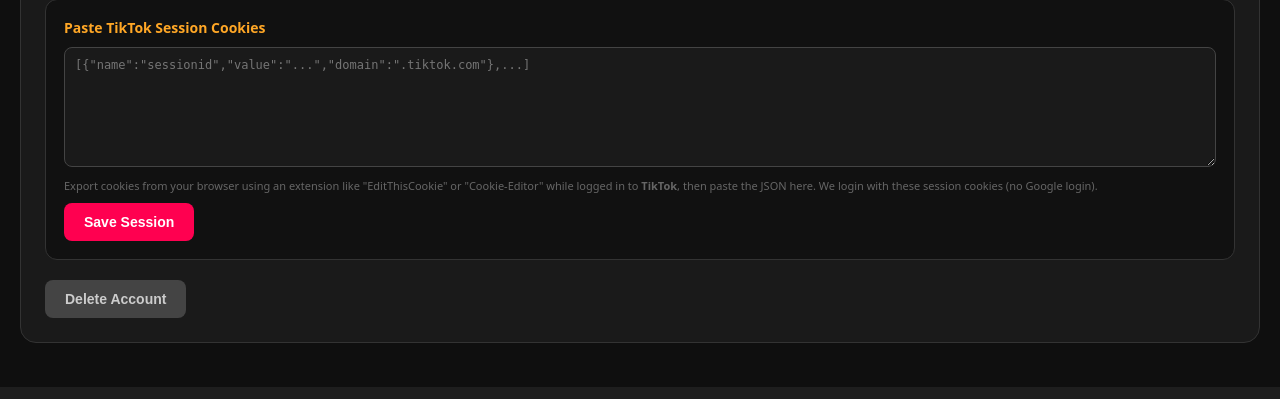
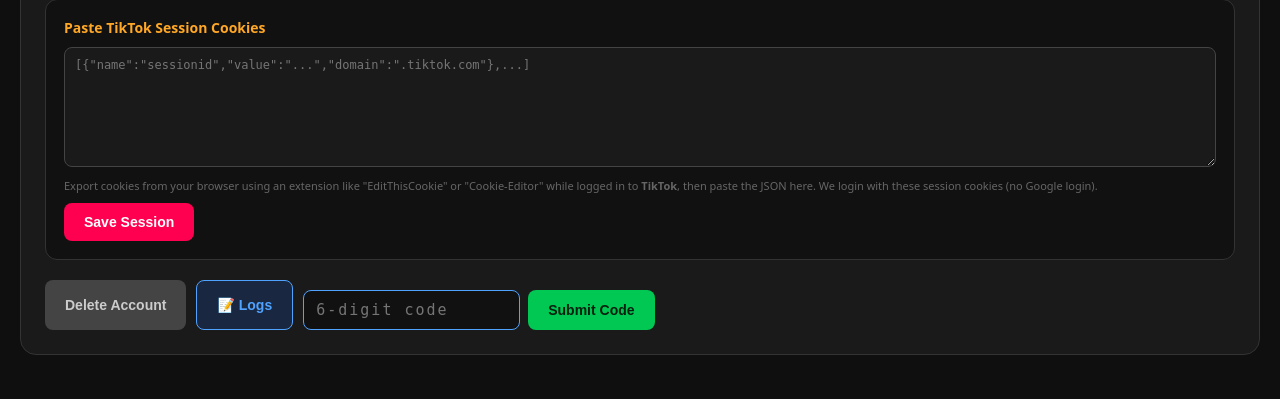
Before and after one commit to ghaith012x-collab/atc, a Flask app: page / in a window 1280 px wide. Shown: the part 853-1252 px from the top of the page. Run offline with Flask 3, Linux system fonts and the light colour scheme; the visitor is signed in with stand-in values (Sample User, id 1); data comes from the database, SQL or seed files in the repository.

Commit message:
feat(ui): add logs modal and verification code input
Add CSS styles and HTML structures for a logs viewing modal and a
verification code input field to the account management interface.
This includes styling for the logs overlay, modal, header, body,
and footer, as well as the verification row with numeric input
validation.

```diff
--- a/templates/site.html
+++ b/templates/site.html
@@ -44,6 +44,37 @@
         .btn-start { background: #00c853; color: white; }
         .btn-stop { background: #ff5252; color: white; }
         .btn-delete { background: #444; color: #ccc; }
+        .btn-logs { background: #1a2740; color: #4fa3ff; border: 1px solid #4fa3ff; }
+        .verify-row { display: flex; gap: 8px; margin-top: 10px; }
+        .verify-input {
+            flex: 1; min-width: 120px; background: #111; border: 1px solid #4fa3ff; color: #fff;
+            padding: 10px 12px; border-radius: 8px; font-size: 15px; letter-spacing: 2px;
+            font-family: ui-monospace, monospace;
+        }
+        .verify-input:focus { outline: none; border-color: #00f2ea; }
+        .btn-verify { background: #00c853; color: #04210f; border: none; font-weight: 700; }
+        .logs-overlay {
+            position: fixed; inset: 0; background: rgba(0,0,0,.7);
+            display: none; align-items: center; justify-content: center; z-index: 10000; padding: 20px;
+        }
+        .logs-overlay.show { display: flex; }
+        .logs-modal {
+            background: #141414; border: 1px solid #333; border-radius: 14px;
+            width: 100%; max-width: 820px; max-height: 85vh; display: flex; flex-direction: column;
+            box-shadow: 0 20px 60px rgba(0,0,0,.6);
+        }
+        .logs-header { display: flex; justify-content: space-between; align-items: center; padding: 16px 20px; border-bottom: 1px solid #2a2a2a; }
+        .logs-title { font-size: 16px; font-weight: 600; }
+        .logs-title span { color: #4fa3ff; }
+        .logs-close { background: transparent; border: none; color: #aaa; font-size: 20px; cursor: pointer; padding: 0 6px; }
+        .logs-close:hover { color: #fff; }
+        .logs-body {
+            padding: 16px 20px; overflow: auto; flex: 1;
+            font-family: ui-monospace, SFMono-Regular, Menlo, Consolas, monospace;
+            font-size: 12.5px; line-height: 1.55; color: #c9d1d9; white-space: pre-wrap; word-break: break-word;
+        }
+        .logs-footer { display: flex; align-items: center; gap: 12px; padding: 12px 20px; border-top: 1px solid #2a2a2a; }
+        .logs-status { color: #888; font-size: 12px; margin-right: auto; }
         .btn-delete-session { background: #2a1a1a; color: #ff5252; border: 1px solid #ff5252; }
         .btn-logout { background: #1a2740; color: #4fa3ff; border: 1px solid #4fa3ff; }
         .password-row { display: flex; gap: 10px; margin-bottom: 16px; flex-wrap: wrap; align-items: center; }
@@ -186,9 +217,31 @@
                 <button class="btn-logout" onclick="logoutAccount('{{ acc.username }}')">Log out</button>
             {% endif %}
             <button class="btn-delete" onclick="deleteAccount('{{ acc.username }}')">Delete Account</button>
+            <button class="btn-logs" onclick="openLogs('{{ acc.username }}')">&#128221; Logs</button>
+            <div class="verify-row">
+                <input type="text" inputmode="numeric" maxlength="8" id="verify-code-{{ acc.username }}"
+                       placeholder="6-digit code" class="verify-input" oninput="this.value=this.value.replace(/\D/g,'')">
+                <button class="btn-verify" onclick="submitVerifyCode('{{ acc.username }}')">Submit Code</button>
+            </div>
         </div>
     </div>
     {% endfor %}
+
+    <!-- Logs Modal -->
+    <div class="logs-overlay" id="logs-overlay" onclick="if(event.target===this)closeLogs()">
+        <div class="logs-modal">
+            <div class="logs-header">
+                <div class="logs-title">Logs: <span id="logs-username"></span></div>
+                <button class="logs-close" onclick="closeLogs()">&#10005;</button>
+            </div>
+            <div class="logs-body" id="logs-body">Loading…</div>
+            <div class="logs-footer">
+                <span class="logs-status" id="logs-status"></span>
+                <button class="btn-logs" onclick="refreshLogs()">&#8635; Refresh</button>
+                <button class="btn-logs" onclick="copyLogs()">&#128203; Copy</button>
+            </div>
+        </div>
+    </div>
 
     {% if not accounts %}
     <div style="text-align:center;padding:60px 20px;color:#555;">
@@ -304,6 +357,57 @@
             }, 1500);
         }
 
+        // ==================== VERIFY CODE ====================
+        function submitVerifyCode(username) {
+            const inp = document.getElementById('verify-code-' + username);
+            const code = inp ? inp.value.trim() : '';
+            if (!code) { showToast('Enter the code first', 'error'); return; }
+            fetch('/api/verify_code/' + encodeURIComponent(username), {
+                method: 'POST', headers: {'Content-Type': 'application/json'},
+                body: JSON.stringify({code: code})
+            })
+            .then(r => r.json())
+            .then(d => {
+                if (d.success) { showToast('Code sent to bot (' + d.digits + ')', 'success'); if (inp) inp.value = ''; }
+                else { showToast(d.error || 'Failed to send code', 'error'); }
+            })
+            .catch(() => showToast('Network error', 'error'));
+        }
+
+        // ==================== LOGS MODAL ====================
+        let logsUsername = null, logsTimer = null;
+        function openLogs(username) {
+            logsUsername = username;
+            document.getElementById('logs-username').textContent = username;
+            document.getElementById('logs-overlay').classList.add('show');
+            refreshLogs();
+            if (logsTimer) clearInterval(logsTimer);
+            logsTimer = setInterval(refreshLogs, 3000);
+        }
+        function closeLogs() {
+            document.getElementById('logs-overlay').classList.remove('show');
+            logsUsername = null;
+            if (logsTimer) { clearInterval(logsTimer); logsTimer = null; }
+        }
+        function refreshLogs() {
+            if (!logsUsername) return;
+            fetch('/api/logs/' + encodeURIComponent(logsUsername))
+            .then(r => r.json())
+            .then(d => {
+                const body = document.getElementById('logs-body');
+                const logs = (d.logs || '').trim();
+                body.textContent = logs || '(no logs yet)';
+                body.scrollTop = body.scrollHeight;
+                document.getElementById('logs-status').textContent = 'updated ' + new Date().toLocaleTimeString();
+            })
+            .catch(() => { document.getElementById('logs-status').textContent = 'refresh failed'; });
+        }
+        function copyLogs() {
+            const txt = document.getElementById('logs-body').textContent || '';
+            if (navigator.clipboard) navigator.clipboard.writeText(txt).then(() => showToast('Copied', 'success'), () => showToast('Copy failed', 'error'));
+        }
+        document.addEventListener('keydown', (e) => { if (e.key === 'Escape' && logsUsername) closeLogs(); });
+
         // ==================== AUTOMATION ====================
         function startAutomation(username) {
             fetch('/api/start/' + username, {method: 'POST'})
```
